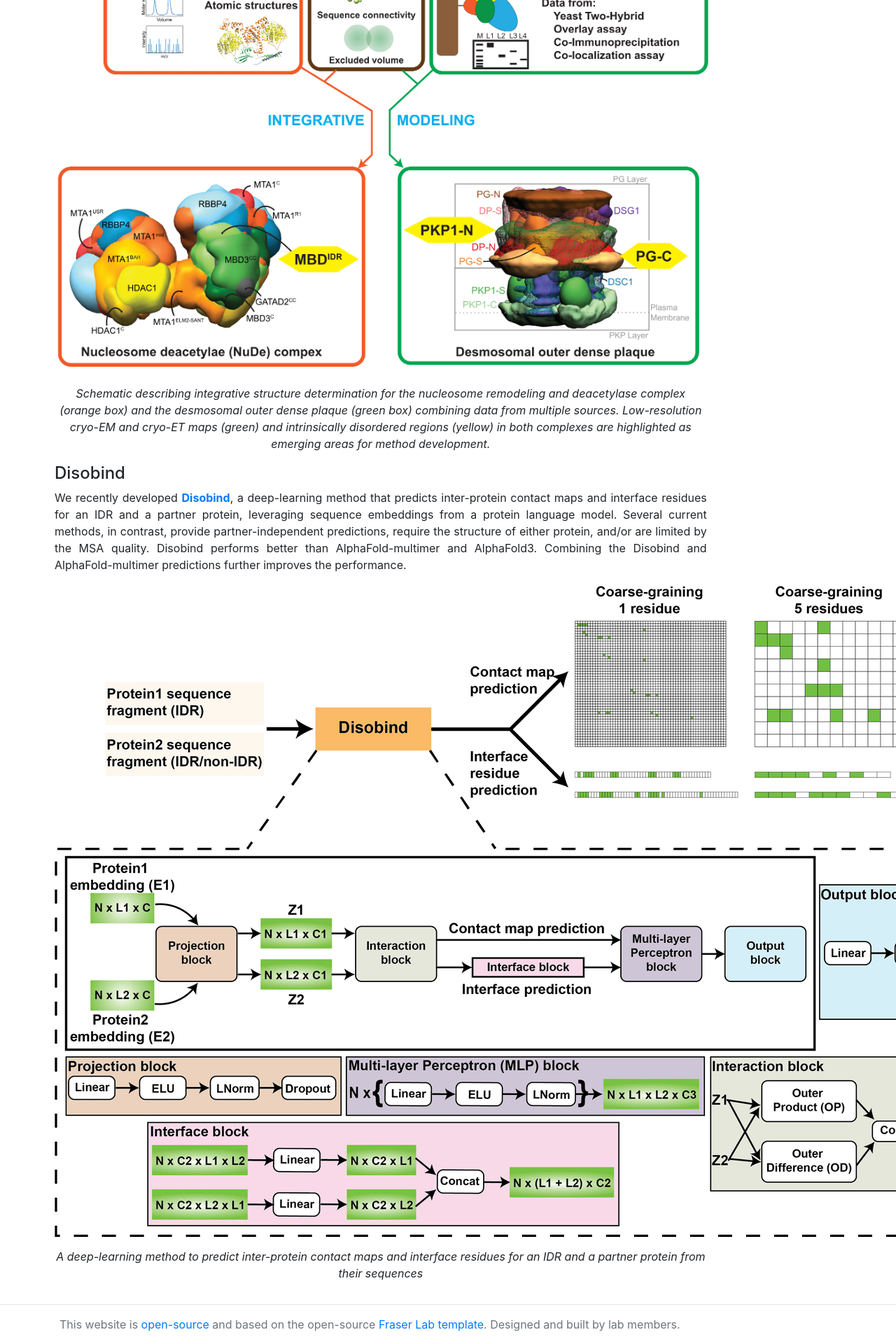
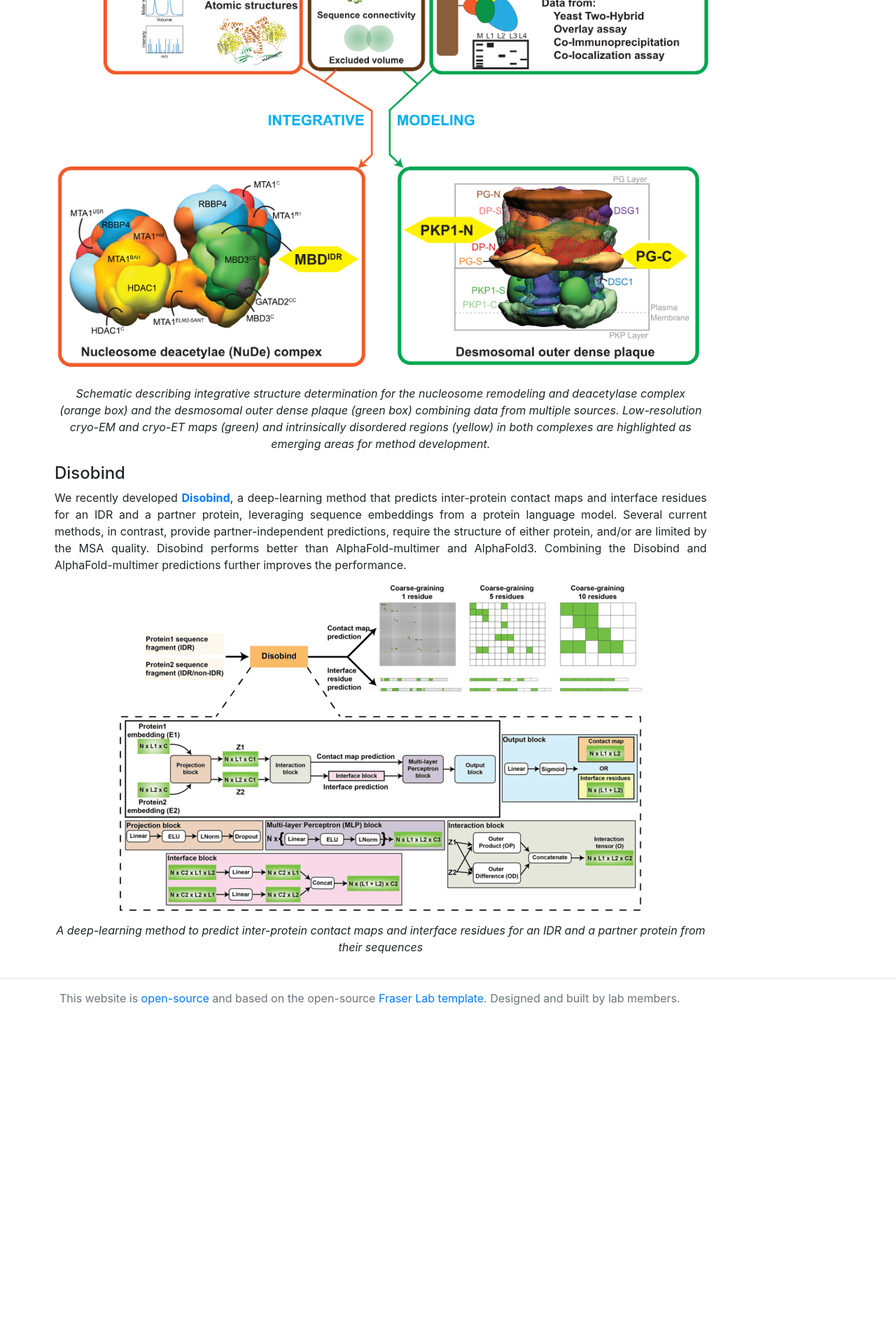
Before and after one commit to isblab/website, a Jekyll site: the page built from Research/index.md, in a window 1280 px wide. Shown: the part 3142-5062 px from the top of the page at 70% size. Built offline with Jekyll 4.4.1, drawn with Linux system fonts in a browser that asks for light colours; after the commit the page ends 4596 px from its top, so only the background shows below that.

Commit message:
Fit disobind pic on research page

```diff
--- a/Research/index.md
+++ b/Research/index.md
@@ -63,7 +63,7 @@
 We recently developed [**Disobind**](https://doi.org/10.1101/2024.12.19.629373), a deep-learning method that predicts inter-protein contact maps and interface residues for an IDR and a partner protein, leveraging sequence embeddings from a protein language model. Several current methods, in contrast, provide partner-independent predictions, require the structure of either protein, and/or are limited by the MSA quality. Disobind performs better than AlphaFold-multimer and AlphaFold3. Combining the Disobind and AlphaFold-multimer predictions further improves the performance.
 </p>
 
-![Disobind](/static/img/researchpics/disobind.png){:style="display: block; margin-left: auto; margin-right: auto; max-height=5%; max-width=5%"}
+![Disobind](/static/img/researchpics/disobind.png){:style="display: block; margin-left: auto; margin-right: auto; max-height=2%; max-width=2%"}
 
 <p class="text-center">*A deep-learning method to predict inter-protein contact maps and interface residues for an IDR and a partner protein from their sequences*</p>
 
```
Also changed, not shown: static/img/researchpics/disobind.png.
